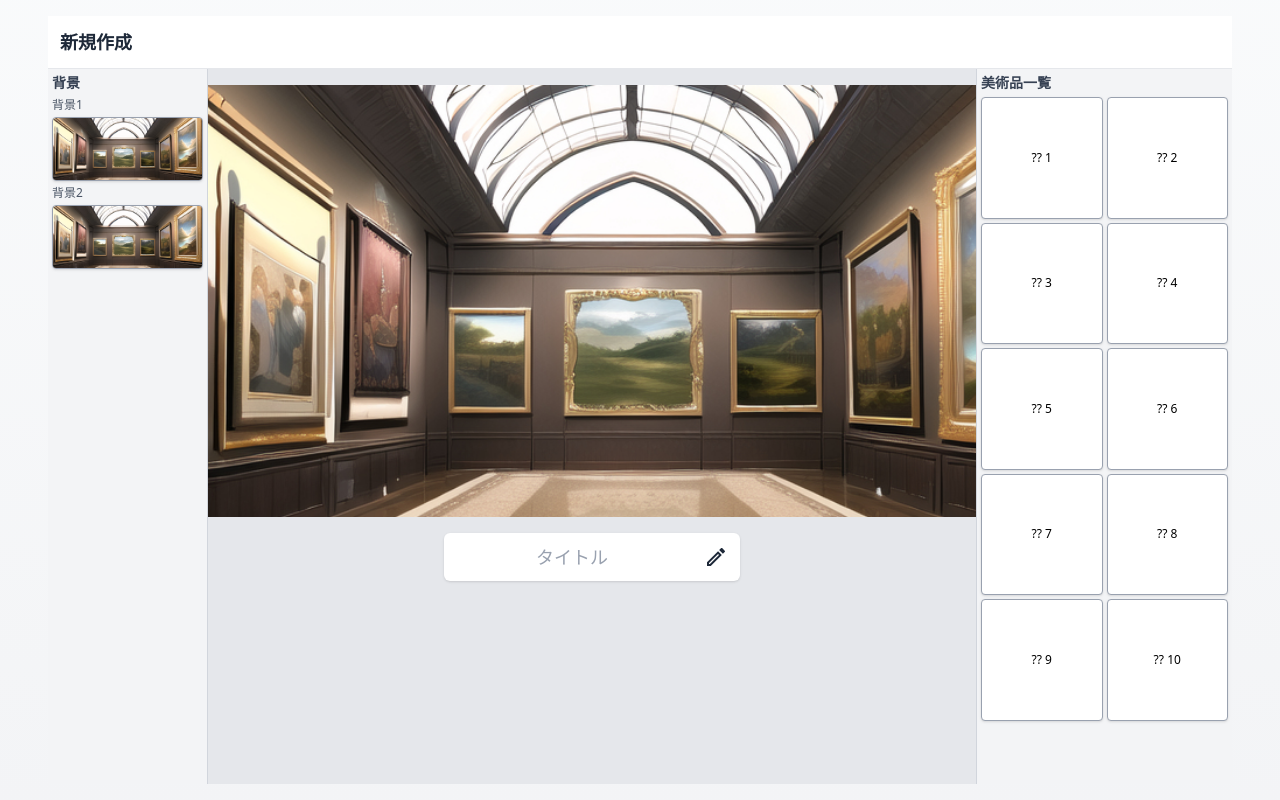
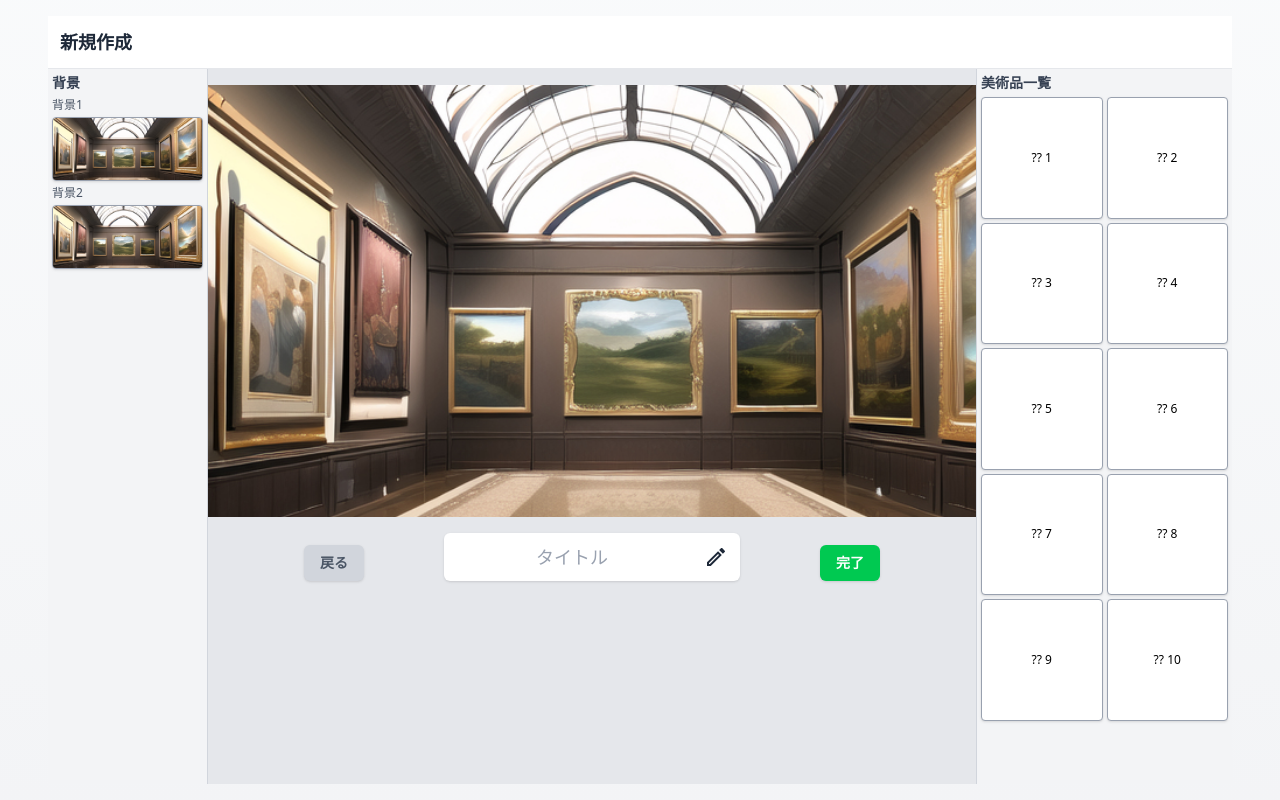
Before and after one commit to yui-szk/virtual-museum, a React (Vite) app in the folder app/frontend/: page /create in a window 1280 px wide. Built offline with nearby package versions, Linux system fonts and the light colour scheme.

Commit message:
戻る・完了ボタンの配置

```diff
--- a/app/frontend/src/components/CreationScreen.tsx
+++ b/app/frontend/src/components/CreationScreen.tsx
@@ -130,9 +130,18 @@ export default function CreationPage() {
                 <MuseumPicture />
               </div>
             </div>
+            {/* 修正: Bottom Controls - タイトル入力欄、「戻る」「完了」ボタンを配置 */}
+            <div className="flex justify-between items-end w-full max-w-xl mt-4 mb-4">
 
-            {/* Bottom Controls - タイトル入力欄 */}
-            <div className="flex justify-center items-center gap-8 mt-4 mb-4">
+              {/* 1. 左下に「戻る」ボタンを配置 */}
+              <button
+                className="px-4 py-2 text-sm font-semibold text-gray-600 bg-gray-300 rounded-md hover:bg-gray-400 transition shadow"
+                // onClick={handleBack} //!戻る処理の記述
+              >
+                戻る
+              </button>
+
+              {/* 2. 中央にタイトル入力欄を配置 */}
               <div className="p-2 bg-white rounded-md shadow flex items-center gap-2">
                 <input
                   type="text"
@@ -145,7 +154,7 @@ export default function CreationPage() {
                 {/* 編集/保存ボタン */}
                 <button
                   className="p-1 rounded font-bold text-gray-800"
-                  onClick={() => setIsEditing(!isEditing)}
+                  onClick={() => setIsEditing(!isEditing)} //! 編集
                 >
                   <IconContext.Provider value={{ size: '1.5em' }}>
                     {isEditing ? (
@@ -156,6 +165,14 @@ export default function CreationPage() {
                   </IconContext.Provider>
                 </button>
               </div>
+
+              {/* 3. 右下に「完了」ボタンを配置 */}
+              <button
+                className="px-4 py-2 text-sm font-semibold text-white bg-green-500 rounded-md hover:bg-green-600 transition shadow"
+                // onClick={handleComplete} 完了処理を実装する場合はここに
+              >
+                完了
+              </button>
             </div>
           </div>
         </div>
```
